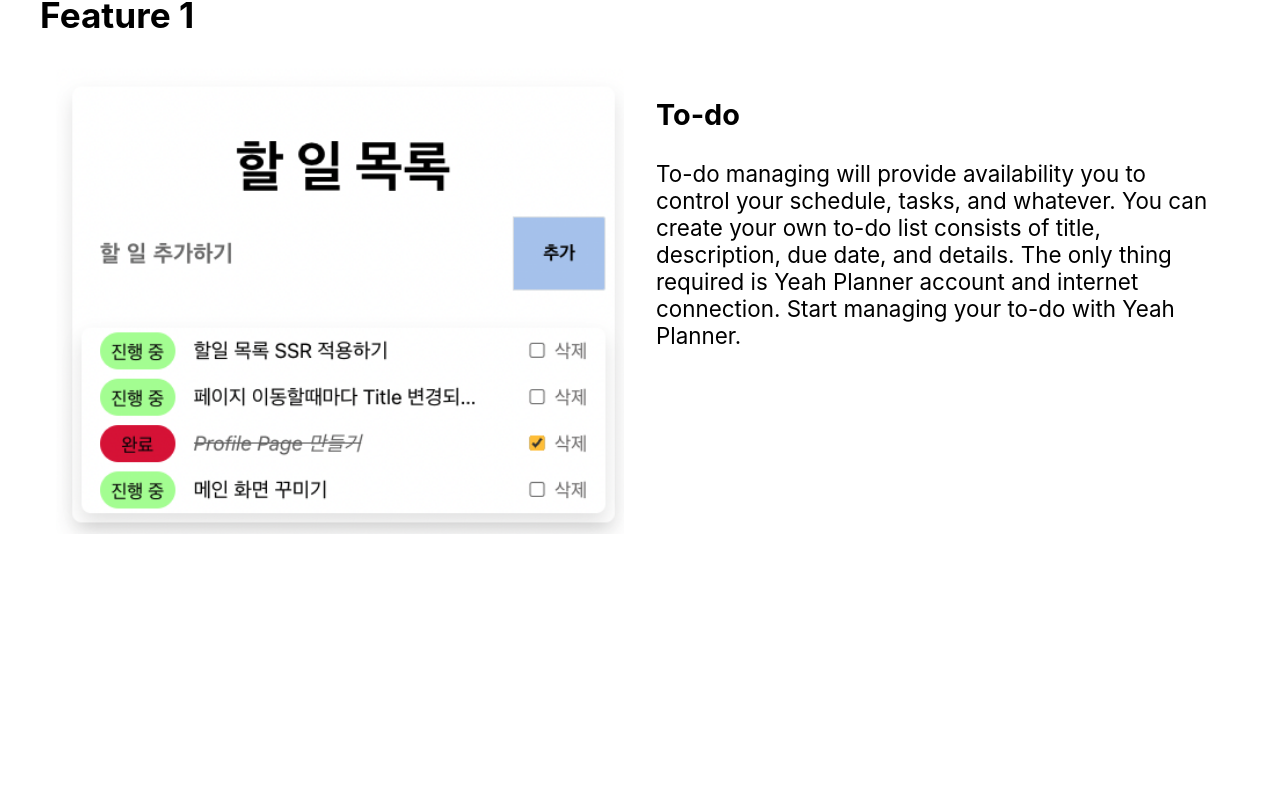
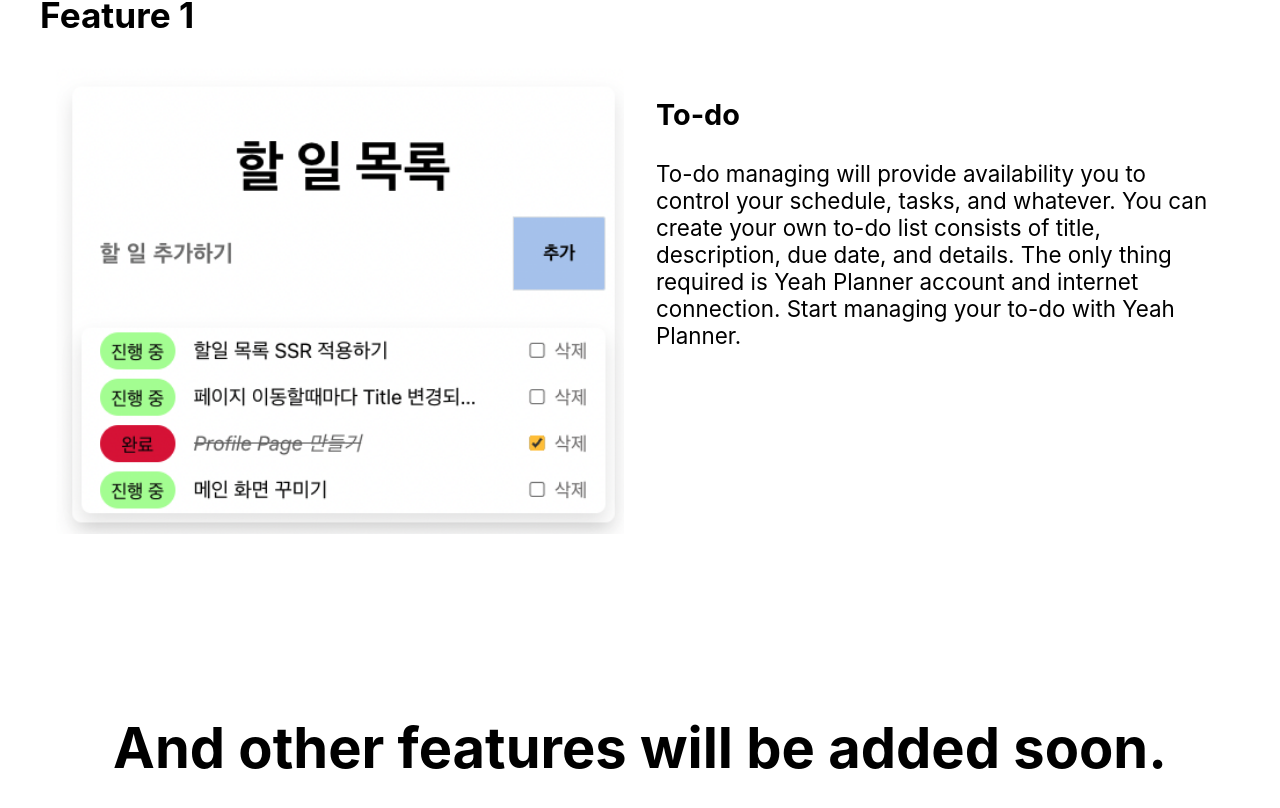
Before and after one commit to Yeah-Planner/Yeah-Planner-Frontend, a Next.js app: page / in a window 1280 px wide. Shown: the part 959-1767 px from the top of the page. Before the commit the page ends 1513 px from the top, so only its background shows below. Built offline with nearby package versions, Linux system fonts and the light colour scheme.

Commit message:
to be continued

```diff
--- a/components/index/index.style.ts
+++ b/components/index/index.style.ts
@@ -66,3 +66,11 @@
 export const TodoArticleStyle = styled.p`
   font-size: 1.4rem;
 `
+
+export const ToBeContinueStyle = styled.div`
+  width: 100%;
+  text-align: center;
+  margin: 10rem 0;
+  font-size: 3.5rem;
+  font-weight: bold;
+`
--- a/components/index/index.tsx
+++ b/components/index/index.tsx
@@ -3,6 +3,7 @@
   IndexContainerStyle,
   MainSloganStyle,
   MainSubSloganStyle,
+  ToBeContinueStyle,
   TodoArticleStyle,
   TodoContainerStyle,
   TodoDescContainerStyle,
@@ -43,6 +44,9 @@
           </TodoDescItemStyle>
         </TodoDescContainerStyle>
       </TodoContainerStyle>
+      <ToBeContinueStyle>
+        And other features will be added soon.
+      </ToBeContinueStyle>
     </IndexContainerStyle>
   )
 }
```
